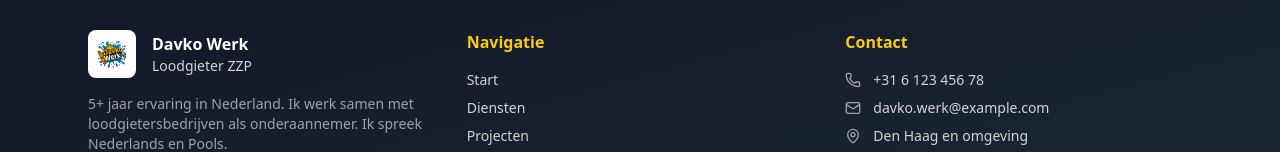
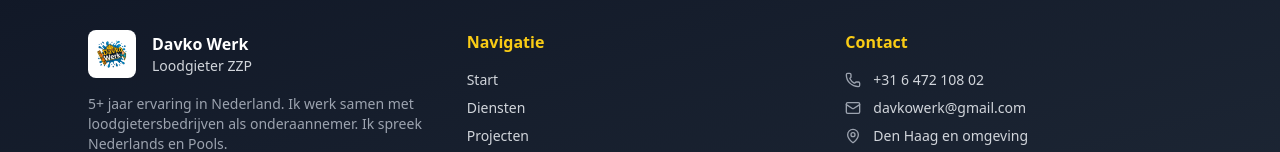
Before and after one commit to DavkoWeb-Studio/davko-werk, a React (Vite) app: page / in a window 1280 px wide. Shown: the part 4743-4895 px from the top of the page. Built offline with nearby package versions, Linux system fonts and the light colour scheme.

Commit message:
zmiana telefonu

```diff
--- a/src/components/Footer.jsx
+++ b/src/components/Footer.jsx
@@ -56,13 +56,13 @@ export function Footer() {
             <div className="flex items-center gap-3">
               <Phone className="w-4 h-4 text-gray-400" />
               <a href="tel:+31612345678" className="text-gray-300 hover:text-white transition-colors">
-                +31 6 123 456 78
+                +31 6 472 108 02
               </a>
             </div>
             <div className="flex items-center gap-3">
               <Mail className="w-4 h-4 text-gray-400" />
               <a href="mailto:davko.werk@example.com" className="text-gray-300 hover:text-white transition-colors">
-                davko.werk@example.com
+                davkowerk@gmail.com
               </a>
             </div>
             <div className="flex items-center gap-3">
```
